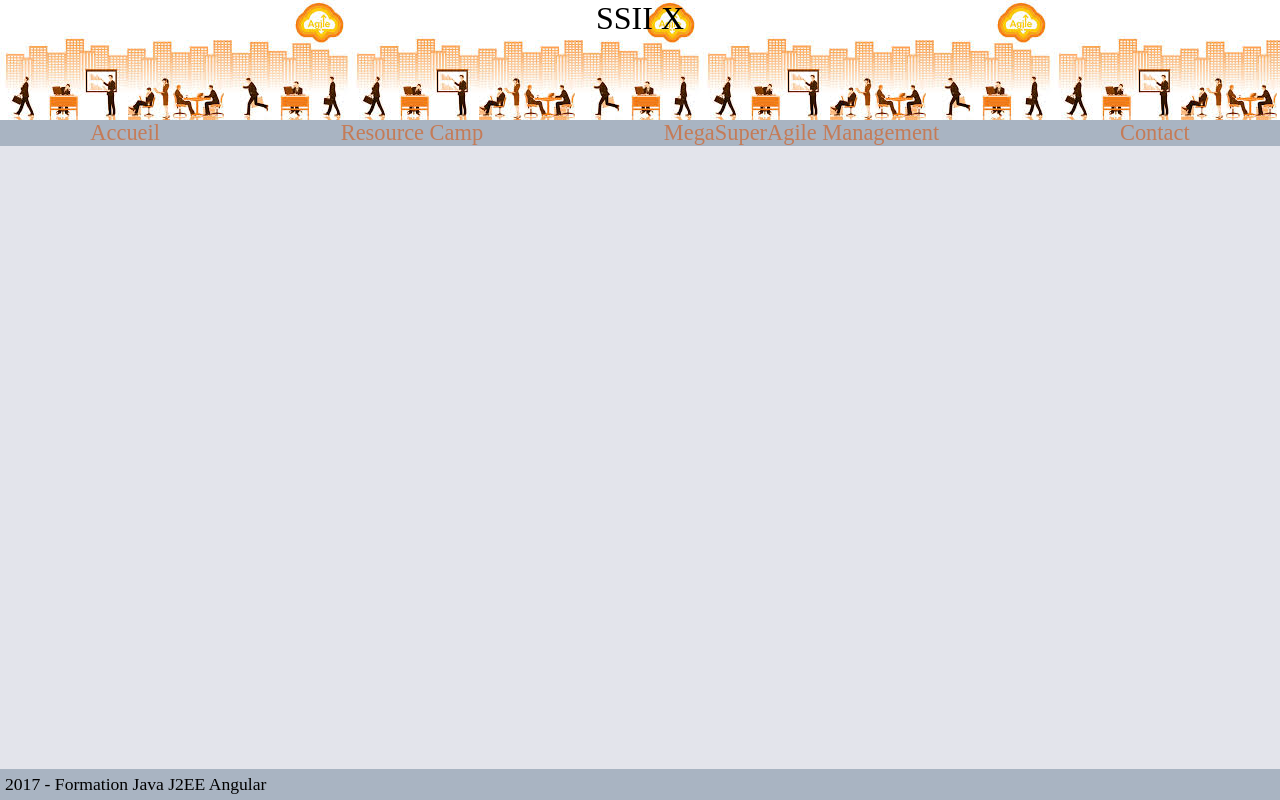
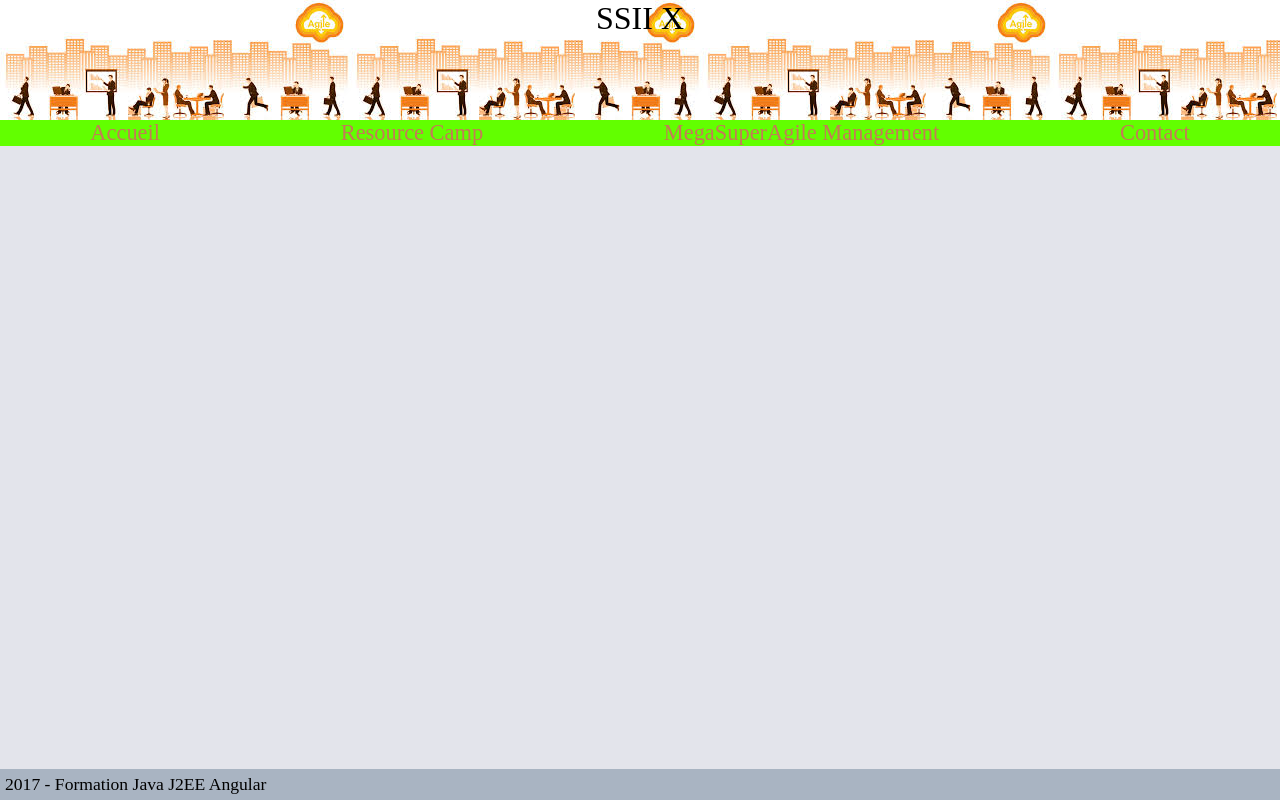
Before and after one commit to Elvynia/formation-web, a plain HTML site: page index.html in a window 1280 px wide. Drawn offline with nearby package versions, Linux system fonts and the light colour scheme.

Commit message:
thomas add navgreen

```diff
--- a/application.css
+++ b/application.css
@@ -29,7 +29,7 @@ span#company {
 }
 
 nav#menu {
-    background-color: #A9B4C2;
+    background-color: #62ff00;
     display: inline-flex;
     width: 100%;
 }
```
